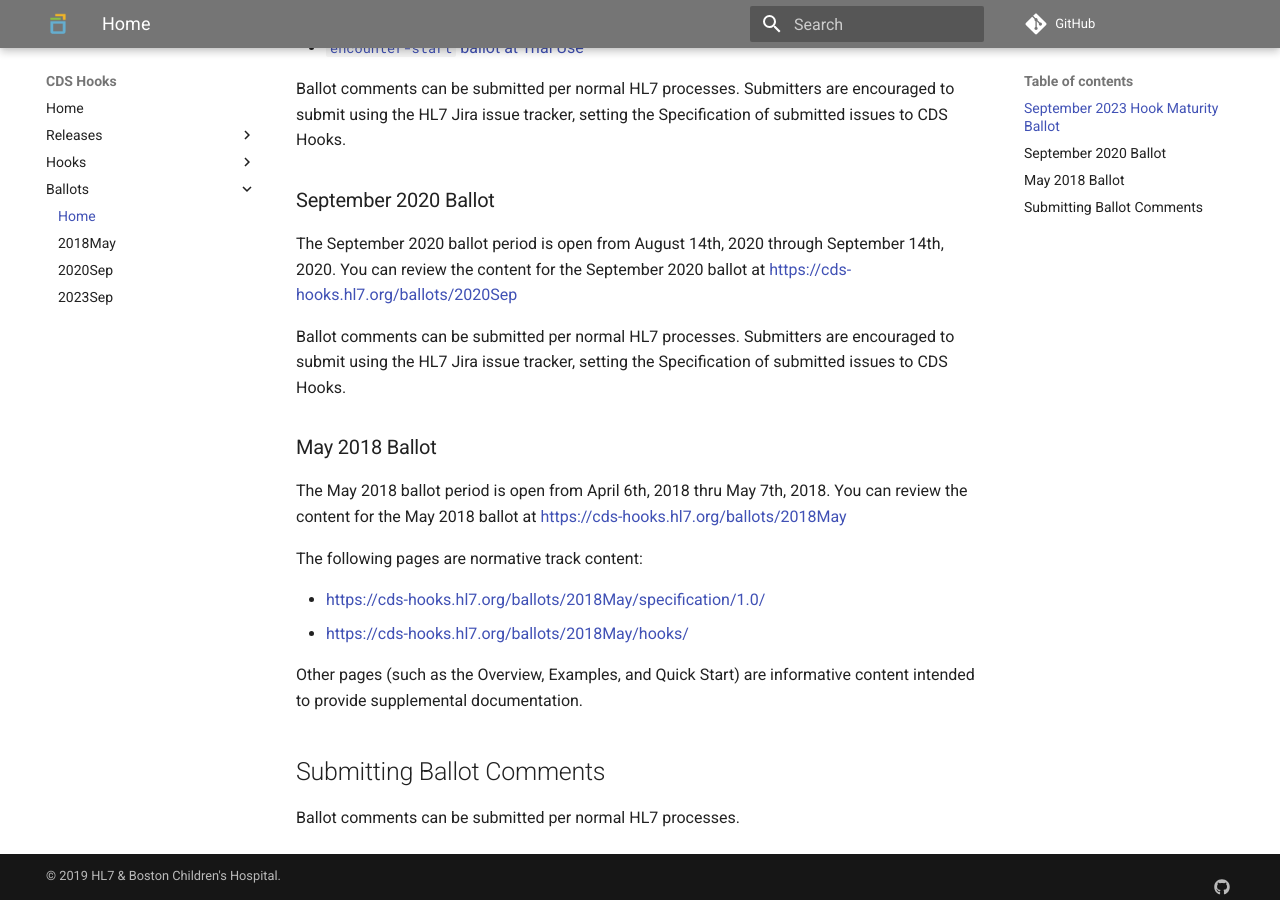
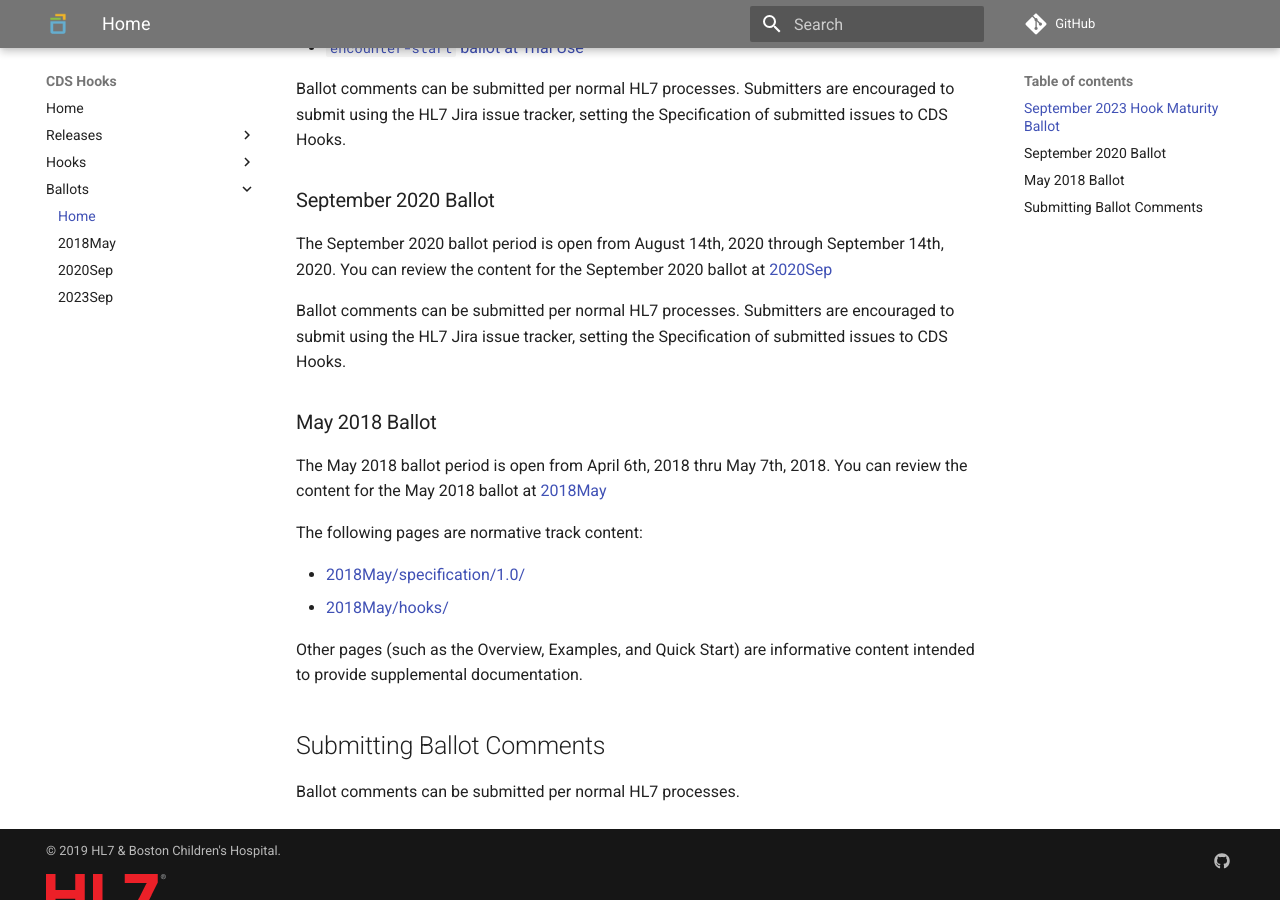
Before and after one commit to HL7/cds-hooks-hl7-site, an MkDocs documentation site: the page built from docs/ballots/index.md, in a window 1280 px wide and 900 px high, scrolled down 580 px. Built offline with MkDocs 1.6.1 and Material for MkDocs 9.7.7, drawn with Linux system fonts in a browser that asks for light colours; comment, search, counter and statistics services are not loaded; some of the changed lines change nothing that is shown.

Commit message:
fix links on ballot page

```diff
--- a/docs/ballots/index.md
+++ b/docs/ballots/index.md
@@ -20,18 +20,18 @@
 
 ### September 2020 Ballot
 
-The September 2020 ballot period is open from August 14th, 2020 through September 14th, 2020. You can review the content for the September 2020 ballot at [https://cds-hooks.hl7.org/ballots/2020Sep](2020Sep)
+The September 2020 ballot period is open from August 14th, 2020 through September 14th, 2020. You can review the content for the September 2020 ballot at [2020Sep](https://cds-hooks.hl7.org/ballots/2020Sep)
 
 Ballot comments can be submitted per normal HL7 processes. Submitters are encouraged to submit using the HL7 Jira issue tracker, setting the Specification of submitted issues to CDS Hooks.
 
 ### May 2018 Ballot
 
-The May 2018 ballot period is open from April 6th, 2018 thru May 7th, 2018. You can review the content for the May 2018 ballot at [https://cds-hooks.hl7.org/ballots/2018May](2018May)
+The May 2018 ballot period is open from April 6th, 2018 thru May 7th, 2018. You can review the content for the May 2018 ballot at [2018May](https://cds-hooks.hl7.org/ballots/2018May)
 
 The following pages are normative track content:
 
-- [https://cds-hooks.hl7.org/ballots/2018May/specification/1.0/](2018May/specification/1.0/)
-- [https://cds-hooks.hl7.org/ballots/2018May/hooks/](2018May/hooks/)
+- [2018May/specification/1.0/](https://cds-hooks.hl7.org/ballots/2018May/specification/1.0/)
+- [2018May/hooks/](https://cds-hooks.hl7.org/ballots/2018May/hooks/)
 
 Other pages (such as the Overview, Examples, and Quick Start) are informative content intended to provide supplemental documentation.
 
```
